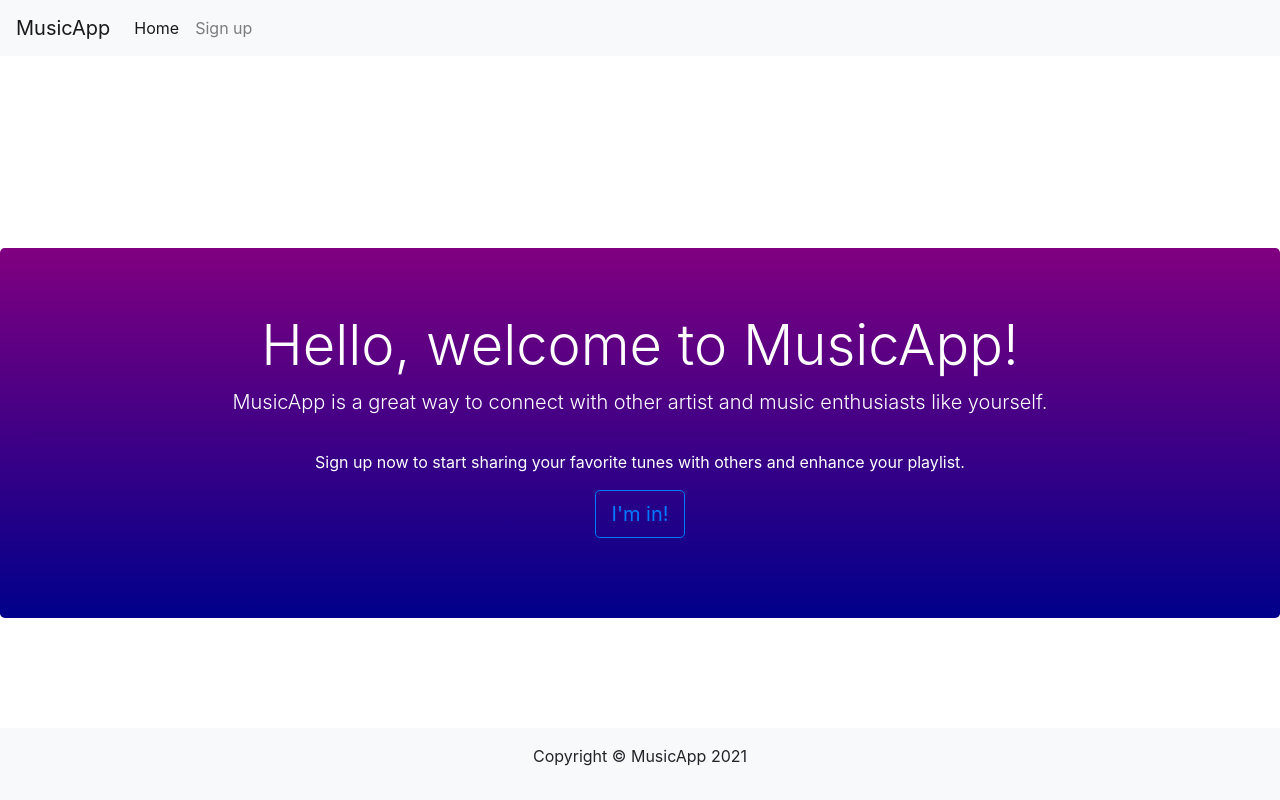
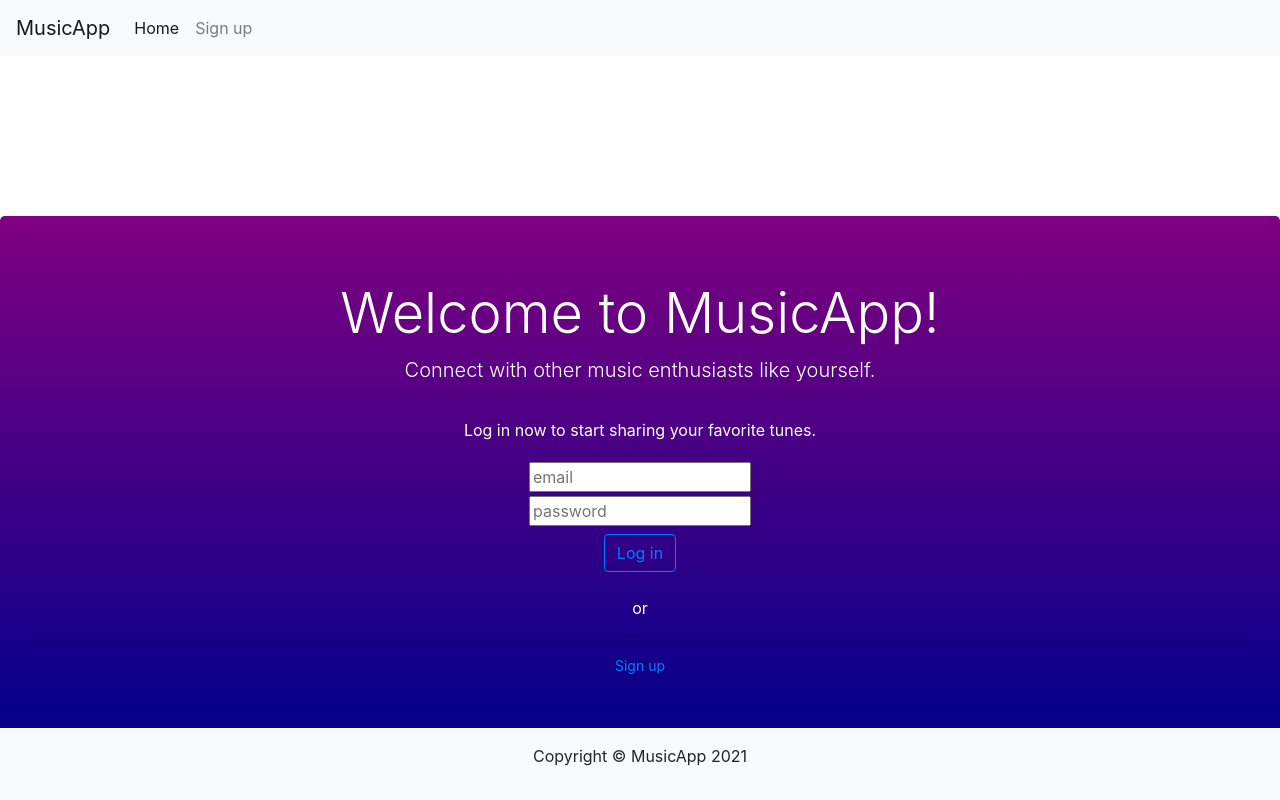
Before and after one commit to dwayne-jetski/social-media-platform, a React (Create React App) app in the folder social-media-frontend/: page / in a window 1280 px wide. Built offline with nearby package versions, Linux system fonts and the light colour scheme.

Commit message:
added form to landing page. Adjusted styling.

```diff
--- a/social-media-frontend/src/components/LandingPage/landingPage.css
+++ b/social-media-frontend/src/components/LandingPage/landingPage.css
@@ -1,5 +1,5 @@
 .jumbotron {
-    margin-top: 12em;
+    margin-top: 10em;
     background-image: linear-gradient(purple, darkblue);
     color: white;
 }
@@ -12,3 +12,15 @@ left:0;
 bottom:0;
 right:0;
 }
+
+.sign_in_form, .or {
+    display: flex;
+    flex-direction: column;
+    justify-content: center;
+    align-items: center;
+    margin: 1em;
+}
+
+input {
+    width: 20%;
+}
--- a/social-media-frontend/src/components/LandingPage/landingPage.jsx
+++ b/social-media-frontend/src/components/LandingPage/landingPage.jsx
@@ -6,13 +6,18 @@ const LandingPage = () => {
     return(
         <div>
             <div className="jumbotron">
-                <h1 className="display-4">Hello, welcome to MusicApp!</h1>
-                    <p className="lead">MusicApp is a great way to connect with other artist and music enthusiasts like yourself.</p>
+                <h1 className="display-4">Welcome to MusicApp!</h1>
+                    <p className="lead">Connect with other music enthusiasts like yourself.</p>
                     <hr Name="my-4"/>
-                    <p>Sign up now to start sharing your favorite tunes with others and enhance your playlist.</p>
-                    <p className="lead">
-                        <a className="btn btn-outline-primary btn-lg" href="#" role="button">I'm in!</a>
-                    </p>
+                    <p>Log in now to start sharing your favorite tunes.</p>
+                    <form className="sign_in_form container">
+                        <input className="m-1" placeholder="email"></input>
+                        <input placeholder="password"></input>
+                        <button className="btn btn-outline-primary btn-md m-2">Log in</button>
+                    </form>
+                    <span className="or">or</span>
+                    <hr Name="my-4"/>
+                    <a className="btn-outline-primary btn-sm" href="#">Sign up</a>
             </div>
 
             <footer class="py-3 bg-light">
--- a/social-media-frontend/src/components/navBar/navBar.jsx
+++ b/social-media-frontend/src/components/navBar/navBar.jsx
@@ -1,6 +1,6 @@
 import React, { useState, useEffect } from 'react';
 import 'react-bootstrap';
-import Navbar from 'react-bootstrap/navbar';
+import Navbar from 'react-bootstrap/Navbar';
 import Nav from 'react-bootstrap/Nav';
 import Button from 'react-bootstrap/Button';
 import FormControl from 'react-bootstrap/FormControl'
```
Also changed, not shown: 1 other file (tests, documents, lock files or other folders).
